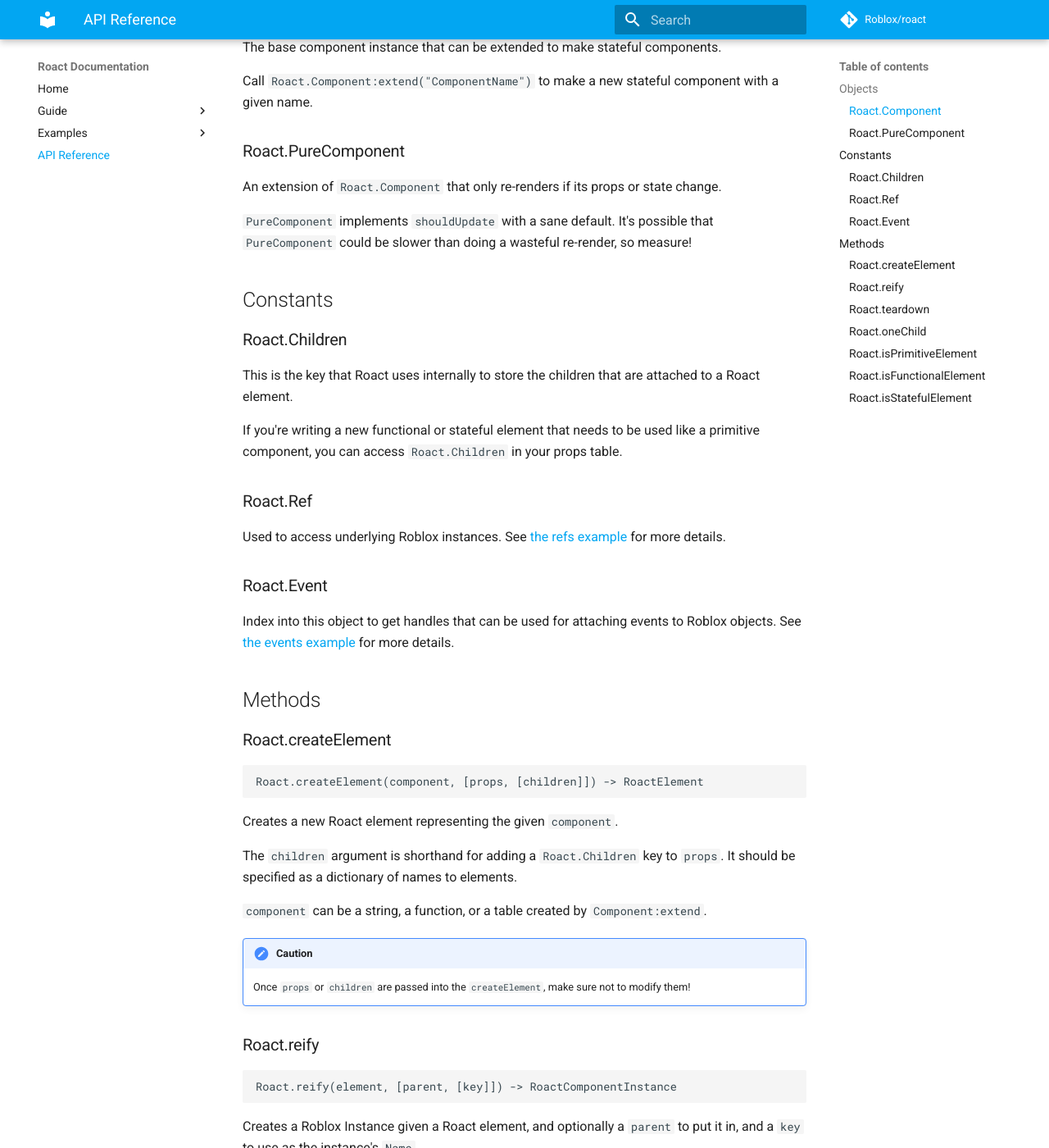
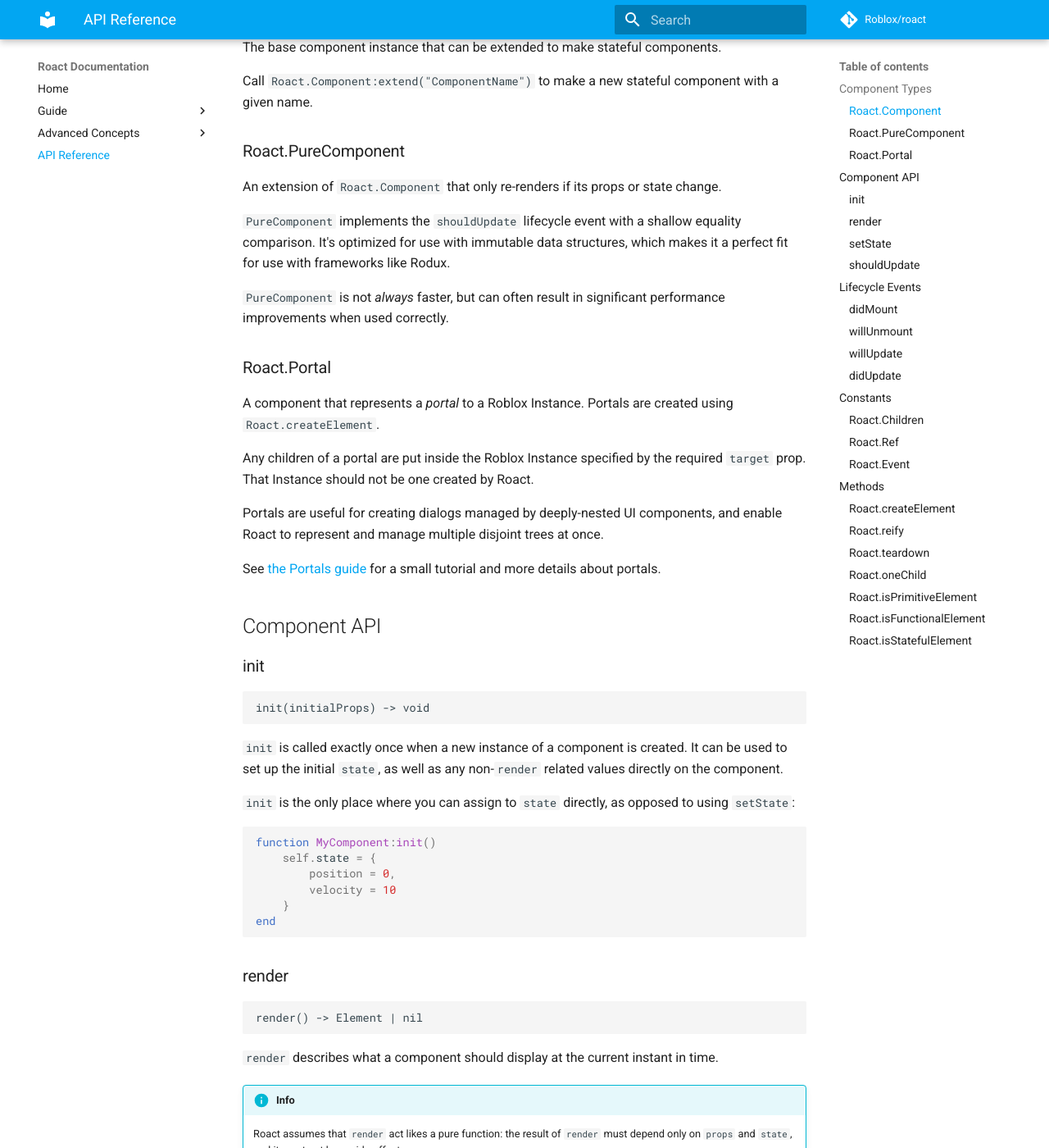
Before and after one commit to Roblox/roact, an MkDocs documentation site: the page built from docs/api-reference.md, in a window 1280 px wide and 1400 px high, scrolled down 232 px. Shown: the whole window at 82% size. Built offline with MkDocs 1.6.1 and Material for MkDocs 9.7.7, drawn with Linux system fonts in a browser that asks for light colours; comment, search, counter and statistics services are not loaded; old or Windows-style settings are respelled for this version of MkDocs; some of the changed text lies outside the part shown.

Commit message:
Guide fleshing out

````diff
--- a/docs/api-reference.md
+++ b/docs/api-reference.md
@@ -1,6 +1,6 @@
 # Roact API Reference
 
-## Objects
+## Component Types
 
 ### Roact.Component
 The base component instance that can be extended to make stateful components.
@@ -10,7 +10,143 @@
 ### Roact.PureComponent
 An extension of `Roact.Component` that only re-renders if its props or state change.
 
-`PureComponent` implements `shouldUpdate` with a sane default. It's possible that `PureComponent` could be slower than doing a wasteful re-render, so measure!
+`PureComponent` implements the `shouldUpdate` lifecycle event with a shallow equality comparison. It's optimized for use with immutable data structures, which makes it a perfect fit for use with frameworks like Rodux.
+
+`PureComponent` is not *always* faster, but can often result in significant performance improvements when used correctly.
+
+### Roact.Portal
+A component that represents a *portal* to a Roblox Instance. Portals are created using `Roact.createElement`.
+
+Any children of a portal are put inside the Roblox Instance specified by the required `target` prop. That Instance should not be one created by Roact.
+
+Portals are useful for creating dialogs managed by deeply-nested UI components, and enable Roact to represent and manage multiple disjoint trees at once.
+
+See [the Portals guide](/advanced/portals.md) for a small tutorial and more details about portals.
+
+## Component API
+
+### init
+```
+init(initialProps) -> void
+```
+
+`init` is called exactly once when a new instance of a component is created. It can be used to set up the initial `state`, as well as any non-`render` related values directly on the component.
+
+`init` is the only place where you can assign to `state` directly, as opposed to using `setState`:
+
+```lua
+function MyComponent:init()
+	self.state = {
+		position = 0,
+		velocity = 10
+	}
+end
+```
+
+### render
+```
+render() -> Element | nil
+```
+
+`render` describes what a component should display at the current instant in time.
+
+!!!info
+	Roact assumes that `render` act likes a pure function: the result of `render` must depend only on `props` and `state`, and it must not have side-effects.
+
+```lua
+function MyComponent:render()
+	-- This is okay:
+	return Roact.createElement("TextLabel", {
+		Text = self.props.text,
+		Position = self.state.position
+	})
+
+	-- Ack! Depending on values outside props/state is not allowed!
+	return Roact.createElement("TextLabel", {
+		Text = self.someText,
+		Position = getMousePosition(),
+	})
+end
+```
+
+`render` must be defined for all components. The default implementation of `render` throws an error; if your component does not render anything, define a render function that returns `nil` explicitly.
+
+```lua
+function MyComponent:render()
+	return nil
+end
+```
+
+### setState
+```
+setState(newState) -> void
+```
+
+`setState` merges a table of new state values (`newState`) onto the existing `state` and re-renders the component if necessary. Existing values are not affected.
+
+```lua
+function MyComponent:didMount()
+	self:setState({
+		foo = "bar"
+	})
+end
+```
+
+!!! warning
+	Calling `setState` from any of these places is not allowed and will throw an error:
+
+	* Lifecycle hooks: `willUpdate`, `willUnmount`
+	* Initialization: `init`
+	* Pure functions: `render`, `shouldUpdate`
+
+!!! info "Future API Changes"
+	Depending on current `state` in `setState` may cause subtle bugs when Roact starts supporting [asynchronous rendering](https://github.com/Roblox/roact/issues/18).
+
+	A new API similar to React [is being introduced](https://github.com/Roblox/roact/issues/33) to solve this problem. This documentation will be updated when that API is released.
+
+### shouldUpdate
+```
+shouldUpdate(nextProps, nextState) -> bool
+```
+
+`shouldUpdate` provides a way to override Roact's rerendering heuristics.
+
+Right now, components are re-rendered any time a parent component updates, or when state is updated via `setState`.
+
+`PureComponent` implements `shouldUpdate` to only trigger a re-render any time the props are different based on shallow equality. In a future Roact update, *all* components may implement this check by default.
+
+## Lifecycle Events
+Roact exposes a number of events that components can hook into to create behavior beyond what Roact provides solely via `render`.
+
+**TODO: a beautiful diagram of lifecycle events like the ones I whiteboard for people all the time.**
+
+### didMount
+```
+didMount() -> void
+```
+
+**TODO**
+
+### willUnmount
+```
+willUnmount() -> void
+```
+
+**TODO**
+
+### willUpdate
+```
+willUpdate(nextProps, nextState) -> void
+```
+
+**TODO**
+
+### didUpdate
+```
+didUpdate(previousProps, previousState) -> void
+```
+
+**TODO**
 
 ## Constants
 
@@ -20,10 +156,10 @@
 If you're writing a new functional or stateful element that needs to be used like a primitive component, you can access `Roact.Children` in your props table.
 
 ### Roact.Ref
-Used to access underlying Roblox instances. See [the refs example](/examples/refs.html) for more details.
+Used to access underlying Roblox instances. See [the refs guide](/advanced/refs.html) for more details.
 
 ### Roact.Event
-Index into this object to get handles that can be used for attaching events to Roblox objects. See [the events example](/examples/events.md) for more details.
+Index into this object to get handles that can be used for attaching events to Roblox objects. See [the events guide](/guide/events.md) for more details.
 
 ## Methods
 
@@ -52,7 +188,7 @@
 
 ### Roact.teardown
 ```
-Roact.teardown(instance)
+Roact.teardown(instance) -> void
 ```
 
 Destroys the given `RoactComponentInstance` and all of its descendents. Does not operate on a Roblox Instance -- this must be given a handle that was returned by `Roact.reify`.
--- a/mkdocs.yml
+++ b/mkdocs.yml
@@ -17,12 +17,12 @@
     - Elements: guide/elements.md
     - Components: guide/components.md
     - State and Lifecycle: guide/state-and-lifecycle.md
-  - Examples:
-    - Stateful Counter: examples/counter.md
-    - Events, the Roact Way: examples/events.md
-    - Tearing Down Components: examples/teardown.md
-    - Refs: examples/refs.md
-    - Roact with Rodux: examples/roact-rodux.md
+    - Events: guide/events.md
+    - Usage with Rodux: guide/usage-with-rodux.md
+  - Advanced Concepts:
+    - Portals: advanced/portals.md
+    - Refs: advanced/refs.md
+    - Context: advanced/context.md
   - API Reference: api-reference.md
 
 markdown_extensions:
````
Also changed, not shown: docs/advanced/context.md (added, +6 -0 lines), docs/advanced/portals.md (added, +2 -0 lines), docs/advanced/refs.md (added, +2 -0 lines), docs/guide/events.md (added, +2 -0 lines), docs/guide/state-and-lifecycle.md (+4 -0 lines), docs/guide/usage-with-rodux.md (added, +2 -0 lines).
